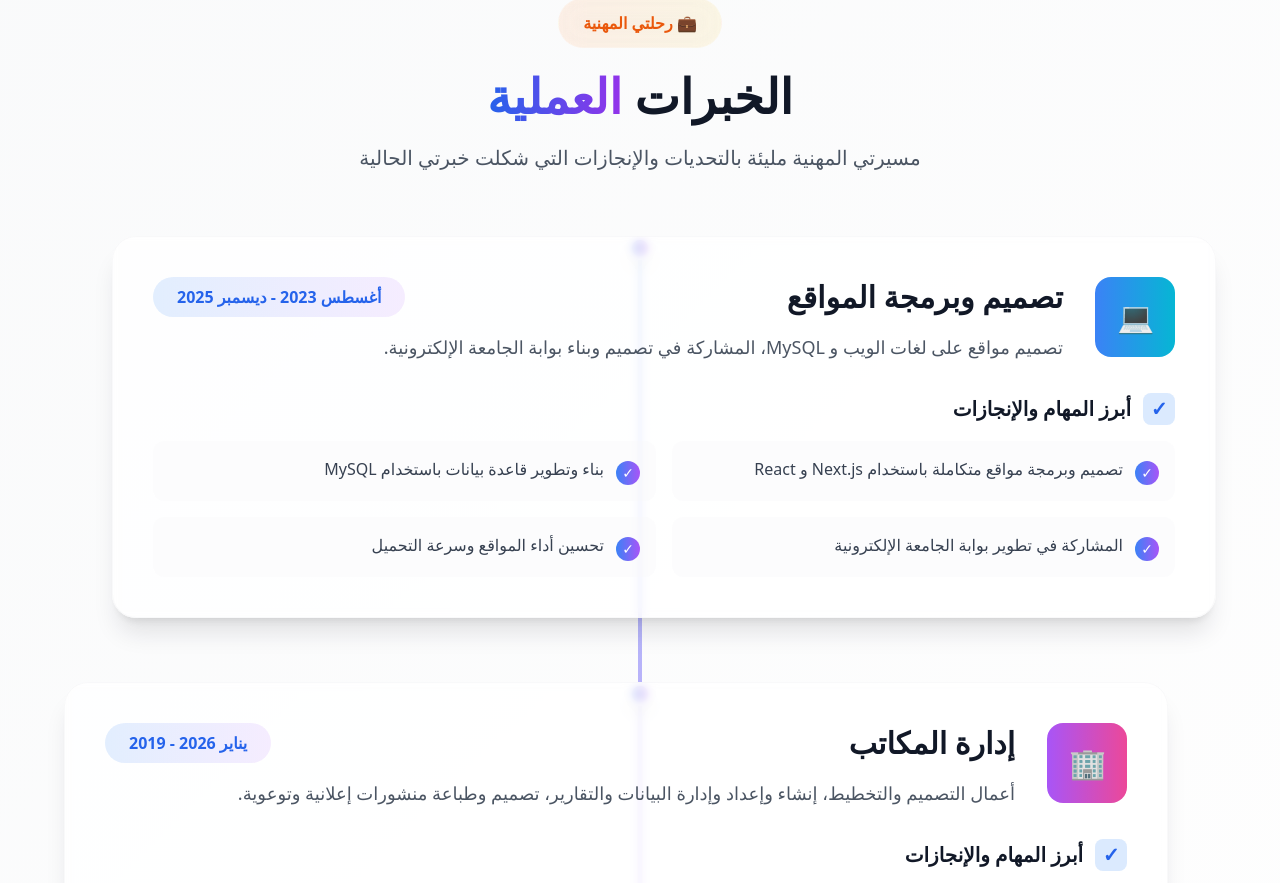
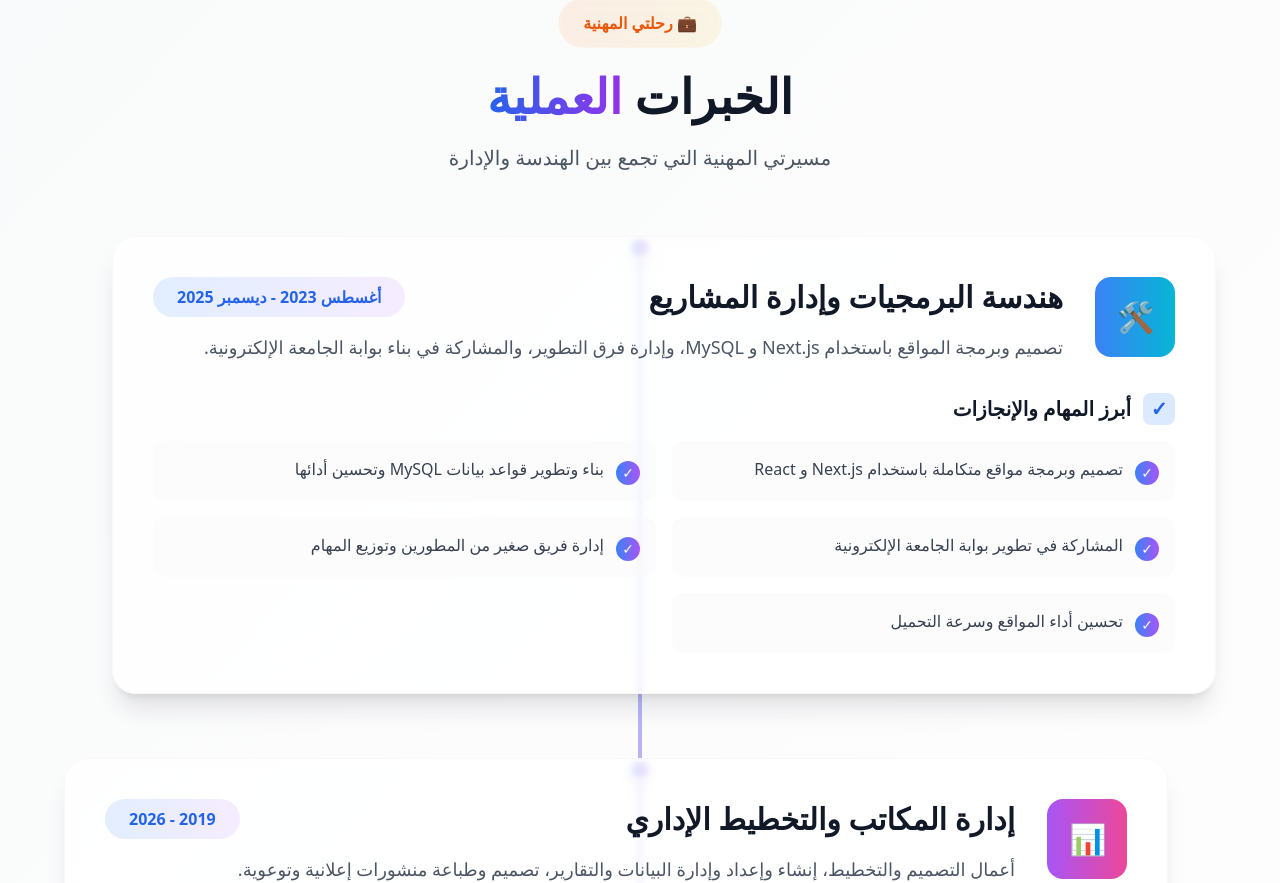
Before and after one commit to AboSahab1234/aseel-portfolio, a Next.js app: page / in a window 1280 px wide. Shown: the part 4401-5284 px from the top of the page. Built offline with nearby package versions, Linux system fonts and the light colour scheme.

Commit message:
تحسين الهوية الرقمية: إضافة الاسم الثلاثي، تحديث المسمى الوظيفي، تحسين الصورة، إضافة كلمات إدارية، تحديث أيقونات الخبرات

```diff
--- a/src/app/page.tsx
+++ b/src/app/page.tsx
@@ -4,28 +4,33 @@ import { useState, useEffect } from 'react';
 import Script from 'next/script';
 import Hero from "./Hero";
 import Skills from "./Skills";
-import RamadanGiftButton from '@/components/RamadanGiftButton'; // ✅ إضافة استيراد الأيقونة
+import RamadanGiftButton from '@/components/RamadanGiftButton';
 
 export default function Home() {
   const [visibleSection, setVisibleSection] = useState<string>('home');
   const [isLoaded, setIsLoaded] = useState(false);
 
-  // --- كيانك الرقمي (Entity Graph) ---
+  // --- كيانك الرقمي (Entity Graph) - محدث ---
   const entityGraph = {
     "@context": "https://schema.org",
     "@graph": [
       {
         "@type": "Person",
         "@id": "https://aseel-portfolio-eight.vercel.app/#person",
-        "name": ["اصيل الصبري", "Aseel Al-Sabri", "اصيل عبدالجليل"],
+        "name": [
+          "أصيل عبدالجليل أحمد الصبري", // ✅ الاسم الثلاثي الكامل
+          "اصيل الصبري",
+          "Aseel Al-Sabri",
+          "اصيل عبدالجليل"
+        ],
         "alternateName": "Aseel",
         "url": "https://aseel-portfolio-eight.vercel.app",
         "image": {
           "@type": "ImageObject",
           "@id": "https://aseel-portfolio-eight.vercel.app/#profile-image",
-          "url": "https://aseel-portfolio-eight.vercel.app/profile.jpg",
-          "contentUrl": "https://aseel-portfolio-eight.vercel.app/profile.jpg",
-          "caption": "اصيل الصبري - مطور ويب متخصص في Next.js",
+          "url": "https://github.com/AboSahab1234.png", // ✅ رابط GitHub المباشر
+          "contentUrl": "https://github.com/AboSahab1234.png",
+          "caption": "أصيل عبدالجليل الصبري - مهندس برمجيات وإداري", // ✅ وصف محدث
           "copyrightNotice": "© 2026 أصيل الصبري. جميع الحقوق محفوظة.",
           "creditText": "تصوير: أصيل الصبري",
           "license": "https://creativecommons.org/licenses/by/4.0/",
@@ -34,7 +39,7 @@ export default function Home() {
             "name": "اصيل الصبري"
           }
         },
-        "jobTitle": "مطور ويب متخصص في Next.js",
+        "jobTitle": "Software Engineer & Manager", // ✅ مسمى وظيفي جديد
         "worksFor": {
           "@type": "Organization",
           "name": "مستقل"
@@ -47,14 +52,20 @@ export default function Home() {
           "@type": "CollegeOrUniversity",
           "name": "جامعة إقليم سبأ"
         },
-        "knowsAbout": ["Next.js", "React", "TypeScript", "Tailwind CSS", "MySQL"],
-        "description": "مطور ويب يمني، خريج علوم حاسوب، متخصص في تطوير المواقع الحديثة."
+        "knowsAbout": [
+          "Next.js", "React", "TypeScript", "Tailwind CSS", "MySQL",
+          "Project Management", // ✅ كلمات مفتاحية إدارية
+          "Technical Leadership",
+          "Engineering Excellence",
+          "Full-Stack Solutions"
+        ],
+        "description": "مهندس برمجيات ومدير مشاريع تقنية يمني، خريج علوم حاسوب، متخصص في تطوير المواقع الحديثة وإدارة الفرق التقنية." // ✅ وصف محدث
       },
       {
         "@type": "WebSite",
         "@id": "https://aseel-portfolio-eight.vercel.app/#website",
         "url": "https://aseel-portfolio-eight.vercel.app",
-        "name": "اصيل الصبري | مطور ويب",
+        "name": "أصيل الصبري | مهندس برمجيات ومدير",
         "publisher": { "@id": "https://aseel-portfolio-eight.vercel.app/#person" }
       }
     ]
@@ -83,25 +94,27 @@ export default function Home() {
     return () => window.removeEventListener('scroll', handleScroll);
   }, []);
 
+  // ✅ تحديث بيانات الخبرات (أيقونات جديدة وتصحيح التاريخ)
   const experiences = [
     {
       period: "أغسطس 2023 - ديسمبر 2025",
-      title: "تصميم وبرمجة المواقع",
-      description: "تصميم مواقع على لغات الويب و MySQL، المشاركة في تصميم وبناء بوابة الجامعة الإلكترونية.",
-      icon: "💻",
+      title: "هندسة البرمجيات وإدارة المشاريع", // ✅ عنوان محدث
+      description: "تصميم وبرمجة المواقع باستخدام Next.js و MySQL، وإدارة فرق التطوير، والمشاركة في بناء بوابة الجامعة الإلكترونية.",
+      icon: "🛠️", // ✅ أيقونة تعبر عن الهندسة والإدارة
       color: "from-blue-500 to-cyan-500",
       achievements: [
         "تصميم وبرمجة مواقع متكاملة باستخدام Next.js و React",
-        "بناء وتطوير قاعدة بيانات باستخدام MySQL",
+        "بناء وتطوير قواعد بيانات MySQL وتحسين أدائها",
         "المشاركة في تطوير بوابة الجامعة الإلكترونية",
+        "إدارة فريق صغير من المطورين وتوزيع المهام",
         "تحسين أداء المواقع وسرعة التحميل"
       ]
     },
     {
-      period: "يناير 2026 - 2019",
-      title: " إدارة المكاتب  ",
+      period: "2019 - 2026", // ✅ تم تصحيح التاريخ
+      title: "إدارة المكاتب والتخطيط الإداري", // ✅ عنوان محدث
       description: "أعمال التصميم والتخطيط، إنشاء وإعداد وإدارة البيانات والتقارير، تصميم وطباعة منشورات إعلانية وتوعوية.",
-      icon: "🏢",
+      icon: "📊", // ✅ أيقونة تعبر عن الإدارة
       color: "from-purple-500 to-pink-500",
       achievements: [
         "تصميم وتخطيط الحملات الإعلانية",
@@ -164,7 +177,6 @@ export default function Home() {
 
   return (
     <>
-      {/* كود الهوية الرقمية */}
       <Script
         id="entity-graph"
         type="application/ld+json"
@@ -172,7 +184,7 @@ export default function Home() {
       />
 
       <div className="min-h-screen">
-        {/* مؤشر التقدم */}
+        {/* مؤشر التقدم (بدون تغيير) */}
         <div className="fixed left-4 top-1/2 transform -translate-y-1/2 z-40 hidden lg:block">
           <div className="flex flex-col items-center gap-4">
             {['home', 'about', 'skills', 'experience', 'contact'].map((section) => (
@@ -190,27 +202,23 @@ export default function Home() {
                     : 'bg-gray-300 group-hover:bg-blue-400'
                 }`}></div>
                 <span className="absolute left-6 top-1/2 transform -translate-y-1/2 whitespace-nowrap bg-gray-900 text-white text-sm px-3 py-1 rounded opacity-0 group-hover:opacity-100 transition-opacity duration-300">
-                  {
-                    section === 'home' ? 'الرئيسية' :
-                    section === 'about' ? 'عني' :
-                    section === 'skills' ? 'المهارات' :
-                    section === 'experience' ? 'الخبرات' : 'التواصل'
-                  }
+                  {section === 'home' ? 'الرئيسية' :
+                   section === 'about' ? 'عني' :
+                   section === 'skills' ? 'المهارات' :
+                   section === 'experience' ? 'الخبرات' : 'التواصل'}
                 </span>
               </a>
             ))}
           </div>
         </div>
 
-        {/* قسم Hero */}
         <section id="home">
           <Hero />
         </section>
 
-        {/* ✅ أيقونة رمضان الكبيرة - مضافة هنا بعد Hero */}
         <RamadanGiftButton />
 
-        {/* قسم نبذة عني */}
+        {/* قسم نبذة عني (بدون تغيير) */}
         <section id="about" className="section-padding bg-gradient-to-b from-white/80 to-gray-50/80 backdrop-blur-sm" dir="rtl">
           <div className="max-w-6xl mx-auto">
             <div className="text-center mb-16 fade-in">
@@ -251,7 +259,6 @@ export default function Home() {
               ))}
             </div>
 
-            {/* إحصائيات */}
             <div className="mt-20 grid grid-cols-2 md:grid-cols-4 gap-6">
               <div className="bg-white/80 backdrop-blur-sm p-8 rounded-2xl text-center border border-gray-200/50 hover:shadow-lg transition-shadow">
                 <div className="text-4xl font-bold gradient-text mb-3">100%</div>
@@ -273,12 +280,11 @@ export default function Home() {
           </div>
         </section>
 
-        {/* قسم المهارات */}
         <section id="skills">
           <Skills />
         </section>
 
-        {/* قسم الخبرات المهنية */}
+        {/* قسم الخبرات المهنية - محدث */}
         <section id="experience" className="section-padding bg-gradient-to-br from-gray-50/80 to-white/80 backdrop-blur-sm" dir="rtl">
           <div className="max-w-6xl mx-auto">
             <div className="text-center mb-16 fade-in">
@@ -289,13 +295,11 @@ export default function Home() {
                 الخبرات <span className="gradient-text">العملية</span>
               </h2>
               <p className="text-xl text-gray-600 max-w-3xl mx-auto">
-                مسيرتي المهنية مليئة بالتحديات والإنجازات التي شكلت خبرتي الحالية
+                مسيرتي المهنية التي تجمع بين الهندسة والإدارة
               </p>
             </div>
 
-            {/* خط الزمن */}
             <div className="relative">
-              {/* الخط المتوسط */}
               <div className="absolute left-1/2 transform -translate-x-1/2 w-1 h-full bg-gradient-to-b from-blue-500/50 to-purple-500/50 hidden lg:block"></div>
 
               <div className="space-y-16">
@@ -304,7 +308,6 @@ export default function Home() {
                     key={index}
                     className={`relative ${index % 2 === 0 ? 'lg:pr-1/2 lg:pl-12' : 'lg:pl-1/2 lg:pr-12'}`}
                   >
-                    {/* النقطة على الخط */}
                     <div className="absolute left-1/2 transform -translate-x-1/2 w-6 h-6 rounded-full bg-gradient-to-r from-blue-600 to-purple-600 border-4 border-white shadow-lg hidden lg:block"></div>
 
                     <div
@@ -328,12 +331,9 @@ export default function Home() {
                         </div>
                       </div>
 
-                      {/* الإنجازات */}
                       <div className="mt-8 space-y-4">
                         <h4 className="text-xl font-bold text-gray-900 flex items-center gap-3">
-                          <span className="w-8 h-8 rounded-lg bg-blue-100 text-blue-600 flex items-center justify-center">
-                            ✓
-                          </span>
+                          <span className="w-8 h-8 rounded-lg bg-blue-100 text-blue-600 flex items-center justify-center">✓</span>
                           أبرز المهام والإنجازات
                         </h4>
                         <div className="grid grid-cols-1 md:grid-cols-2 gap-4">
@@ -360,7 +360,7 @@ export default function Home() {
           </div>
         </section>
 
-        {/* قسم الاتصال */}
+        {/* قسم الاتصال (بدون تغيير) */}
         <section id="contact" className="section-padding bg-gradient-to-br from-blue-50/50 via-white/60 to-purple-50/50 backdrop-blur-sm" dir="rtl">
           <div className="max-w-6xl mx-auto">
             <div className="text-center mb-16 fade-in">
@@ -376,7 +376,6 @@ export default function Home() {
             </div>
 
             <div className="grid grid-cols-1 lg:grid-cols-2 gap-12">
-              {/* معلومات التواصل */}
               <div>
                 <div className="bg-white/80 backdrop-blur-sm rounded-3xl p-10 shadow-xl border border-white/20">
                   <h3 className="text-3xl font-bold text-gray-900 mb-8">
@@ -410,12 +409,9 @@ export default function Home() {
                     ))}
                   </div>
 
-                  {/* أوقات العمل */}
                   <div className="mt-12 p-8 bg-gradient-to-r from-green-50/50 to-emerald-50/50 rounded-2xl border border-green-200/30">
                     <h4 className="text-xl font-bold text-gray-900 mb-4 flex items-center gap-3">
-                      <span className="w-10 h-10 rounded-lg bg-green-100 text-green-600 flex items-center justify-center">
-                        ⏰
-                      </span>
+                      <span className="w-10 h-10 rounded-lg bg-green-100 text-green-600 flex items-center justify-center">⏰</span>
                       أوقات الاستجابة
                     </h4>
                     <div className="space-y-2">
@@ -432,7 +428,6 @@ export default function Home() {
                 </div>
               </div>
 
-              {/* نموذج التواصل */}
               <div>
                 <div className="bg-gradient-to-br from-gray-900/90 to-gray-800/90 rounded-3xl p-10 text-white backdrop-blur-sm border border-white/10">
                   <h3 className="text-3xl font-bold mb-2">أرسل رسالة</h3>
```
